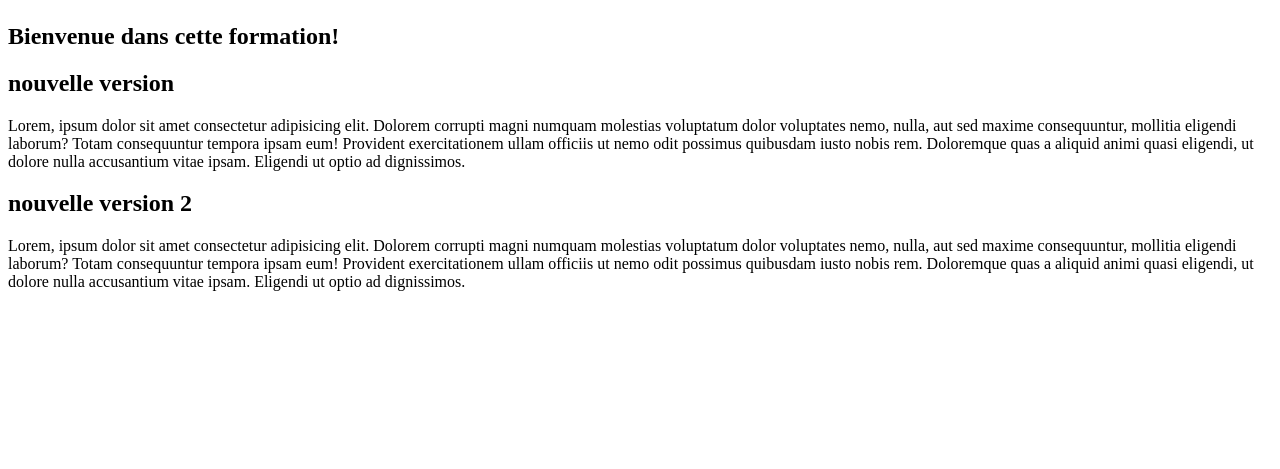
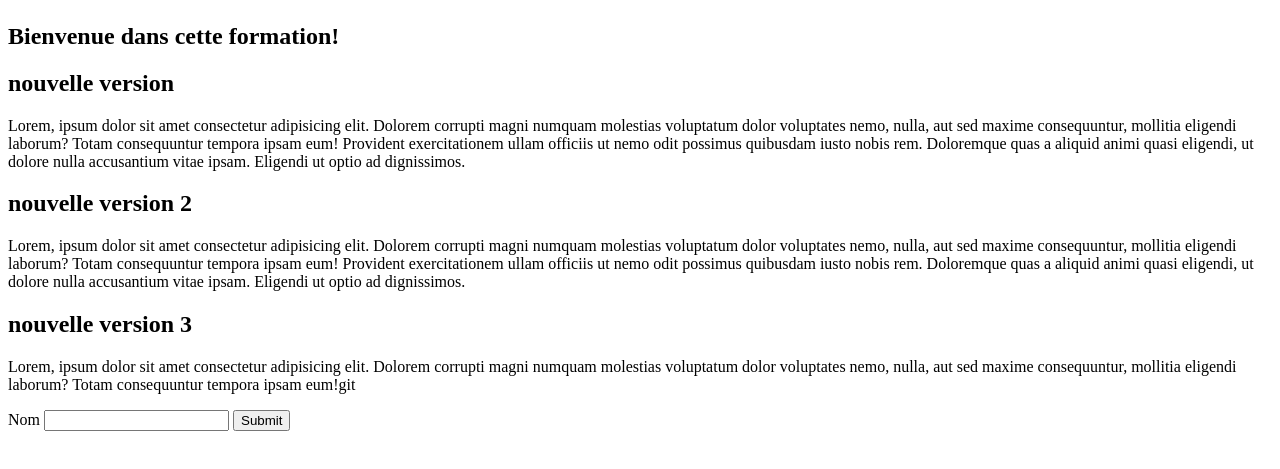
Before and after one commit to NoeyBr/cours_git_cdui, a plain HTML site: page index.html in a window 1280 px wide. Shown: the part 137-606 px from the top of the page. Drawn offline with Linux system fonts and the light colour scheme.

Commit message:
ajout d'un formulaire

```diff
--- a/index.html
+++ b/index.html
@@ -14,10 +14,21 @@
         <h2>nouvelle version</h2>
         <p>Lorem, ipsum dolor sit amet consectetur adipisicing elit. Dolorem corrupti magni numquam molestias voluptatum dolor voluptates nemo, nulla, aut sed maxime consequuntur, mollitia eligendi laborum? Totam consequuntur tempora ipsam eum!
         Provident exercitationem ullam officiis ut nemo odit possimus quibusdam iusto nobis rem. Doloremque quas a aliquid animi quasi eligendi, ut dolore nulla accusantium vitae ipsam. Eligendi ut optio ad dignissimos.</p>
-    </section><section>
+    </section>
+    <section>
         <h2>nouvelle version 2</h2>
         <p>Lorem, ipsum dolor sit amet consectetur adipisicing elit. Dolorem corrupti magni numquam molestias voluptatum dolor voluptates nemo, nulla, aut sed maxime consequuntur, mollitia eligendi laborum? Totam consequuntur tempora ipsam eum!
         Provident exercitationem ullam officiis ut nemo odit possimus quibusdam iusto nobis rem. Doloremque quas a aliquid animi quasi eligendi, ut dolore nulla accusantium vitae ipsam. Eligendi ut optio ad dignissimos.</p>
     </section>
+    <section>
+        <h2>nouvelle version 3</h2>
+        <p>Lorem, ipsum dolor sit amet consectetur adipisicing elit. Dolorem corrupti magni numquam molestias voluptatum dolor voluptates nemo, nulla, aut sed maxime consequuntur, mollitia eligendi laborum? Totam consequuntur tempora ipsam eum!git</p>
+        <form action="">
+            <label for="name">Nom</label>
+            <input id="name" type="text">
+            <input type="submit">
+
+        </form>
+    </section>
 </body>
 </html>
```
